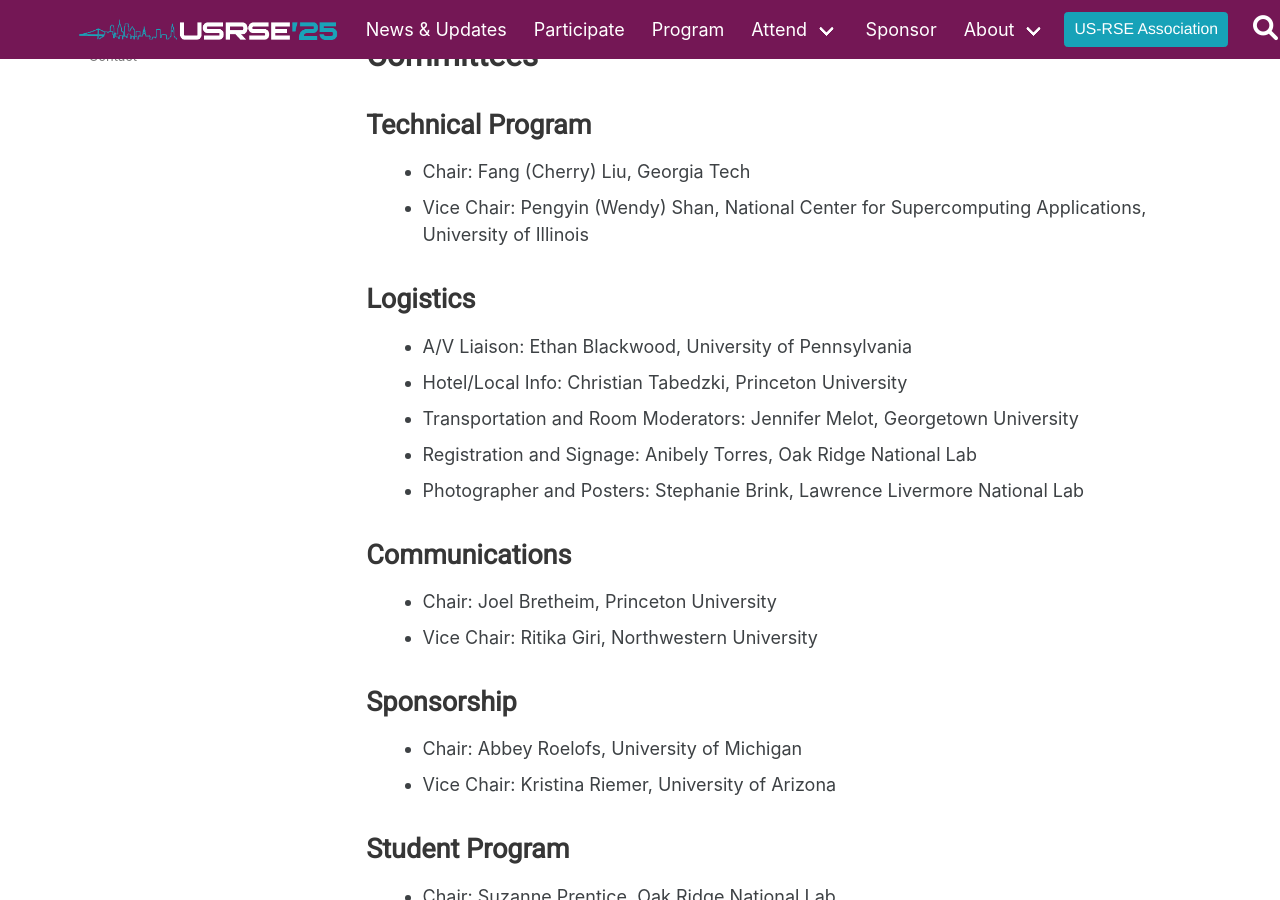
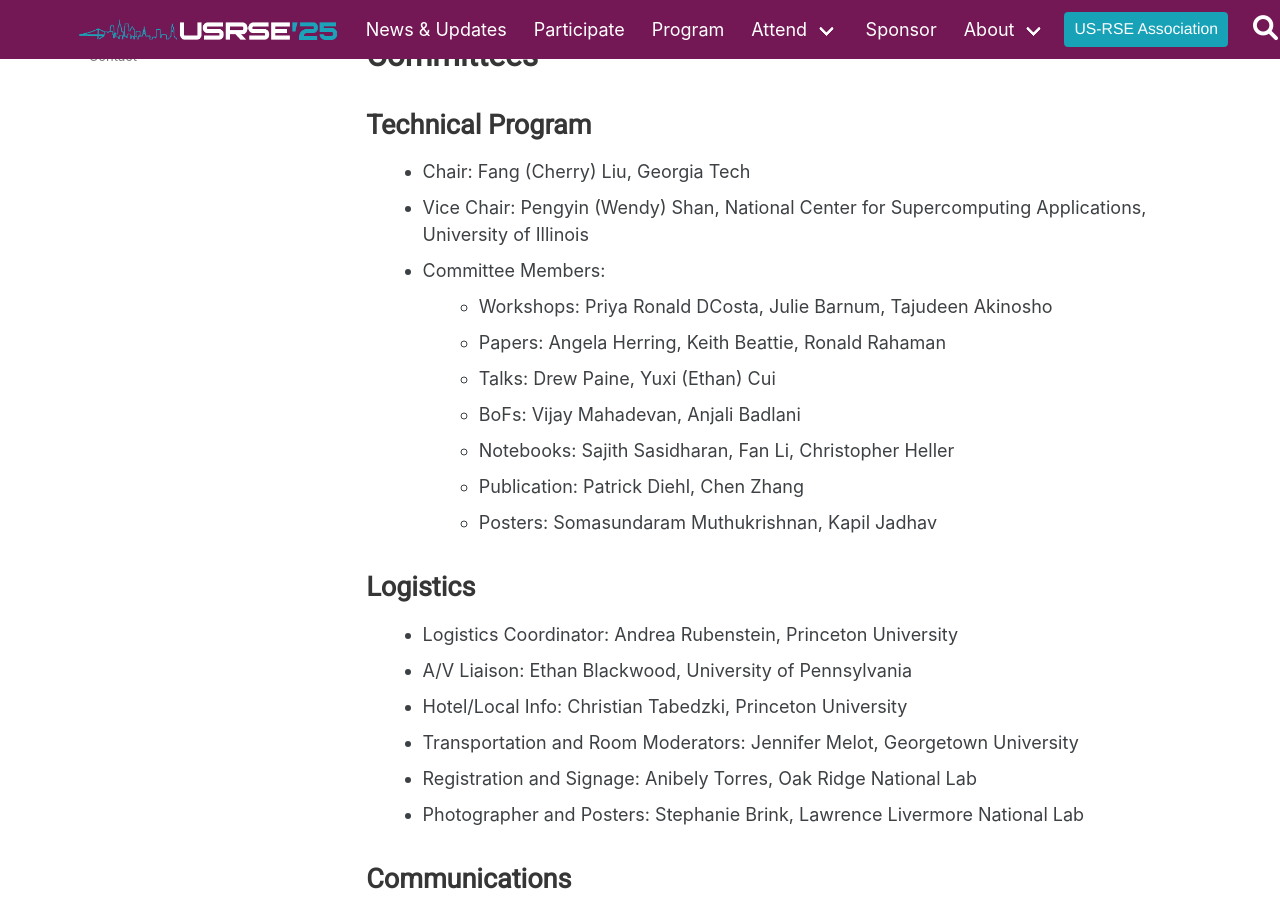
Before and after one commit to USRSE/usrse25, a Jekyll site: the page built from pages/about/organization.md, in a window 1280 px wide and 900 px high, scrolled down 376 px. Built offline with Jekyll 4.4.1, drawn with Linux system fonts in a browser that asks for light colours; a style sheet for code colours, icons or effects is not loaded.

Commit message:
Add tech program members, gem version update

```diff
--- a/Gemfile
+++ b/Gemfile
@@ -5,6 +5,6 @@
 # enable tzinfo-data for local build
 # gem 'tzinfo-data', platforms: [:mingw, :mswin, :x64_mingw]
 gem 'jekyll-paginate', '1.1.0'
-gem 'faraday', '2.10.1'
+gem 'faraday', '2.11.0'
 gem 'faraday-retry', '2.2.1'
 gem 'webrick', '1.8.1'
--- a/pages/about/organization.md
+++ b/pages/about/organization.md
@@ -23,9 +23,18 @@
 
 * Chair: Fang (Cherry) Liu, Georgia Tech
 * Vice Chair: Pengyin (Wendy) Shan, National Center for Supercomputing Applications, University of Illinois
+* Committee Members:
+  * Workshops: Priya Ronald DCosta, Julie Barnum, Tajudeen Akinosho
+  * Papers: Angela Herring, Keith Beattie, Ronald Rahaman
+  * Talks: Drew Paine, Yuxi (Ethan) Cui
+  * BoFs: Vijay Mahadevan, Anjali Badlani
+  * Notebooks: Sajith Sasidharan, Fan Li, Christopher Heller
+  * Publication: Patrick Diehl, Chen Zhang
+  * Posters: Somasundaram Muthukrishnan, Kapil Jadhav
 
 ### Logistics
 
+* Logistics Coordinator: Andrea Rubenstein, Princeton University
 * A/V Liaison: Ethan Blackwood, University of Pennsylvania
 * Hotel/Local Info:	Christian Tabedzki, Princeton University
 * Transportation and Room Moderators: Jennifer Melot, Georgetown University
```
Also changed, not shown: pages/about/about.md (+1 -1 lines), 1 other file.
